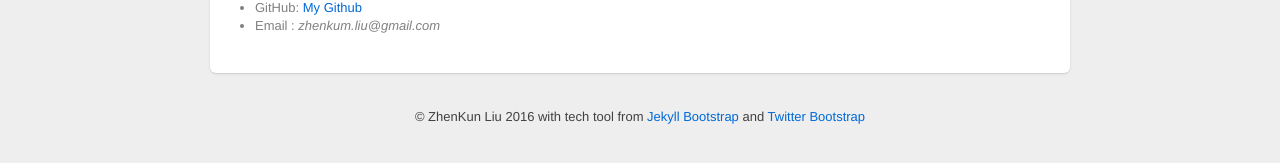
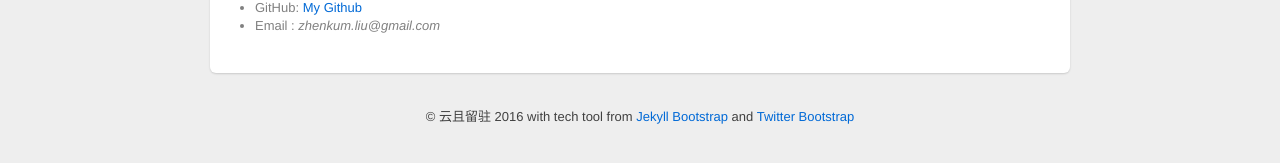
Before and after one commit to liuzhenkun/liuzhenkun.github.com, a Jekyll site: the page built from index.md, in a window 1280 px wide. Shown: the part 388-551 px from the top of the page. Built offline with Jekyll 4.4.1, drawn with Linux system fonts in a browser that asks for light colours; comment, search, counter and statistics services are not loaded.

Commit message:
change author's name

```diff
--- a/_config.yml
+++ b/_config.yml
@@ -11,7 +11,7 @@ highlighter: pygments
 title : Alex Liu's Tech Blog
 tagline: Site Tagline11
 author :
-  name : ZhenKun Liu
+  name : 云且留驻
   email : lzk926@gmail.com
   github : lzk926@gmail.com
 #  twitter : username
```
Also changed, not shown: 9 other files.
